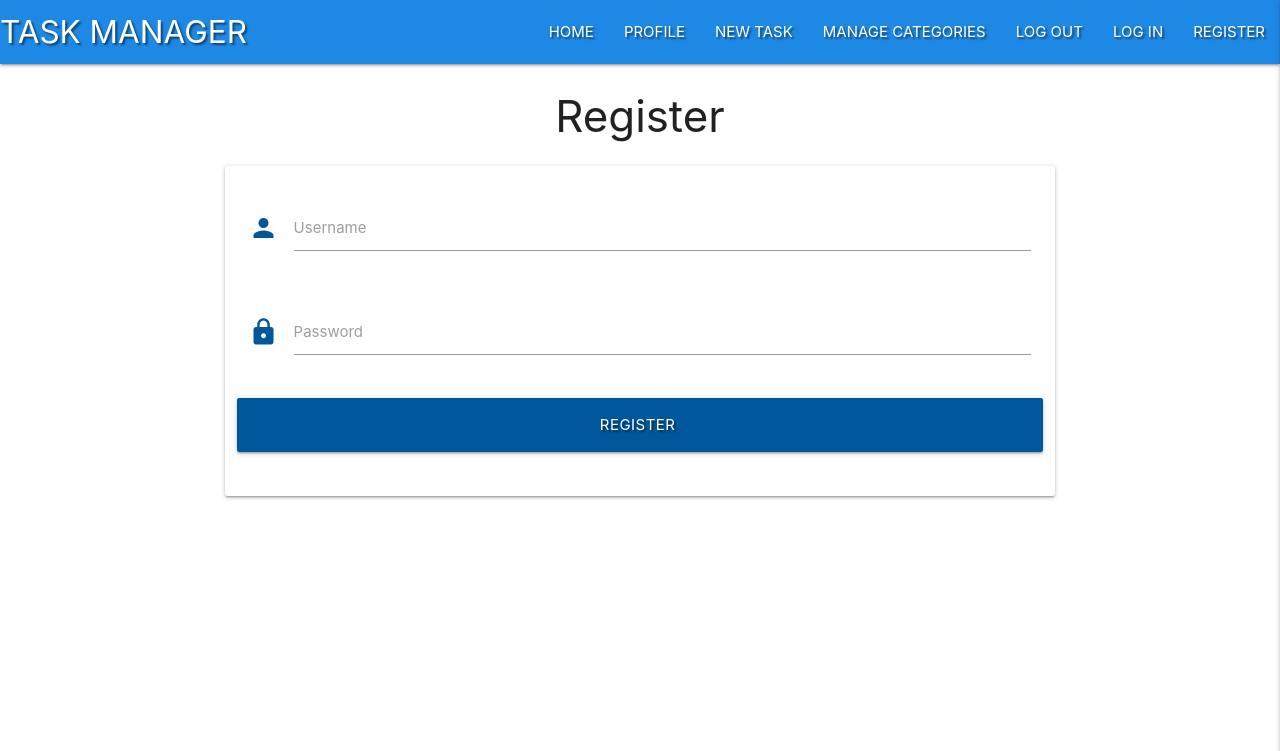
After one commit to JoyZadan/task-manager, a Flask app: page /register in a window 1280 px wide. The commit adds this page. Shown: the top 751 px of the page. Run offline with Flask 2, Linux system fonts and the light colour scheme; some libraries are stand-ins or nearby versions.

Commit message:
Add Register template

```diff
--- a/app.py
+++ b/app.py
@@ -7,6 +7,7 @@ from flask import (
     redirect, request, session, url_for)
 from flask_pymongo import PyMongo
 from bson.objectid import ObjectId
+from werkzeug.security import generate_password_hash, check_password_hash
 if os.path.exists("env.py"):
     import env
 
@@ -30,6 +31,14 @@ def get_tasks():
     return render_template("tasks.html", tasks=tasks)
 
 
+@app.route("/register", methods=["GET", "POST"])
+def register():
+    """
+    docstrings
+    """
+    return render_template("register.html")
+
+
 if __name__ == "__main__":
     app.run(host=os.environ.get("IP"),
             port=int(os.environ.get("PORT")),
--- a/static/css/style.css
+++ b/static/css/style.css
@@ -1,3 +1,28 @@
 .text-shadow {
     text-shadow: 2px 2px 2px rgba(0, 0, 0, 0.5)
 }
+
+.material-icons {
+    font-family: 'Material Icons';
+    font-weight: normal;
+    font-style: normal;
+    font-size: 24px;  /* Preferred icon size */
+    display: inline-block;
+    line-height: 1;
+    text-transform: none;
+    letter-spacing: normal;
+    word-wrap: normal;
+    white-space: nowrap;
+    direction: ltr;
+
+    /* Support for all WebKit browsers. */
+    -webkit-font-smoothing: antialiased;
+    /* Support for Safari and Chrome. */
+    text-rendering: optimizeLegibility;
+
+    /* Support for Firefox. */
+    -moz-osx-font-smoothing: grayscale;
+
+    /* Support for IE. */
+    font-feature-settings: 'liga';
+  }
--- a/templates/base.html
+++ b/templates/base.html
@@ -28,7 +28,7 @@
                     <li><a href="#">MANAGE CATEGORIES</a></li>
                     <li><a href="#">LOG OUT</a></li>
                     <li><a href="#">LOG IN</a></li>
-                    <li><a href="#">REGISTER</a></li>
+                    <li><a href="{{ url_for('register') }}">REGISTER</a></li>
                 </ul>
             </div>
         </nav>
@@ -42,7 +42,7 @@
             <li><a href="#">MANAGE CATEGORIES</a></li>
             <li><a href="#">LOG OUT</a></li>
             <li><a href="#">LOG IN</a></li>
-            <li><a href="#">REGISTER</a></li>
+            <li><a href="{{ url_for('register') }}">REGISTER</a></li>
         </ul>
     </header>
 
--- /dev/null
+++ b/templates/register.html
@@ -0,0 +1,35 @@
+{% extends "base.html" %}
+{% block content %}
+
+    <h3 class="center-align">Register</h3>
+
+    <div class="row">
+        <form class="col s12 m8 offset-m2" method="POST" action="{{ url_for('register') }}">
+            <div class="card-panel">
+                <!-- username -->
+                <div class="row">
+                    <div class="input-field col s12">
+                        <i class="lock person material-icons prefix light-blue-text text-darken-4">person</i>
+                        <input id="username" name="username" type="text" class="validate">
+                        <label for="username">Username</label>
+                    </div>
+                </div>
+                <!-- password -->
+                <div class="row">
+                    <div class="input-field col s12">
+                        <i class="material-icons prefix light-blue-text text-darken-4">lock</i>
+                        <input id="password" name="password" type="password" class="validate">
+                        <label for="password">Password</label>
+                    </div>
+                </div>
+                <!-- register -->
+                <div class="row">
+                    <button type="submit" class="col s12 btn-large light-blue darken-4 text-shadow">
+                        Register <i class="material-icons person prefix light-blue-text text-darken-4"></i>
+                    </button>
+                </div>
+            </div>
+        </form>
+    </div>
+
+{% endblock %}
```
